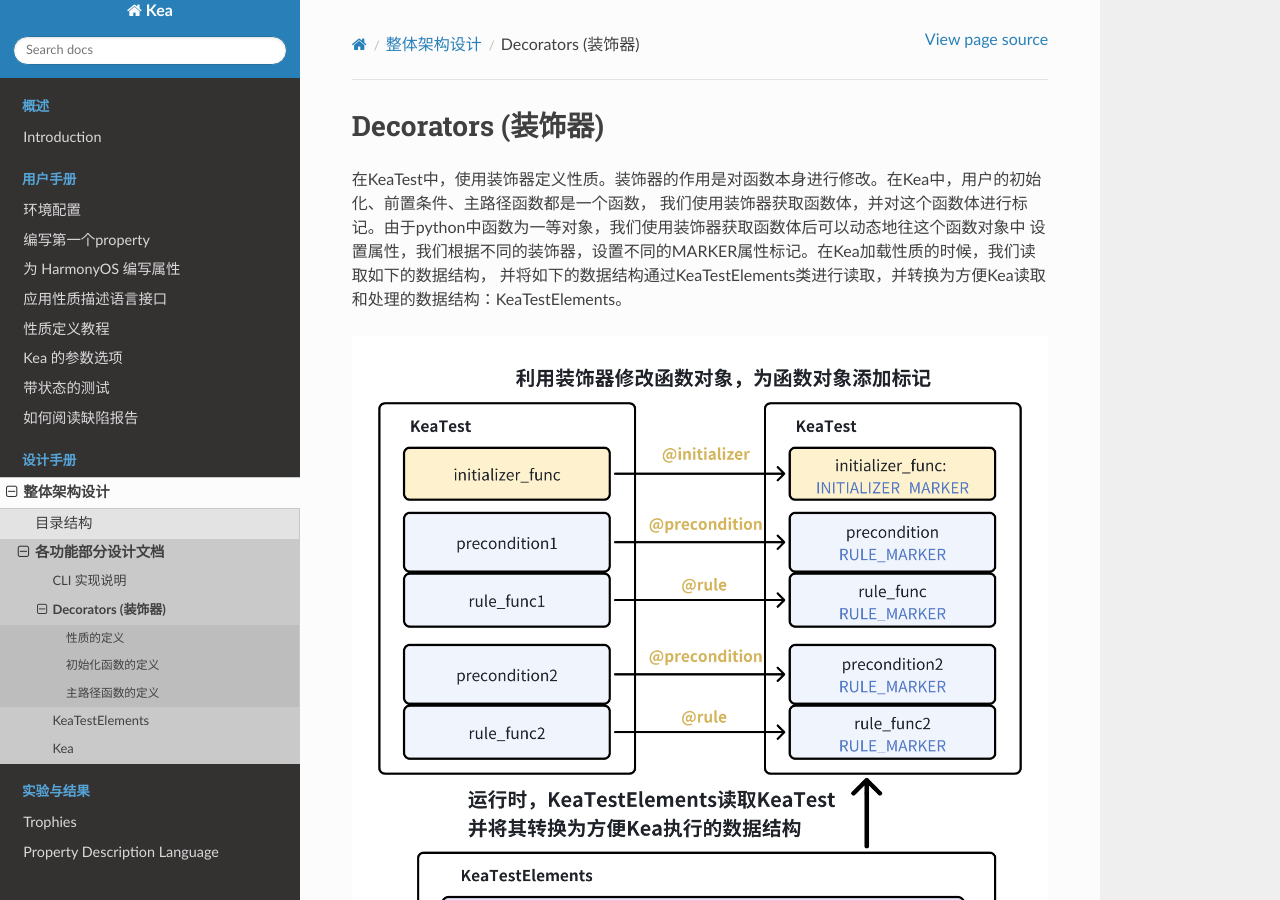
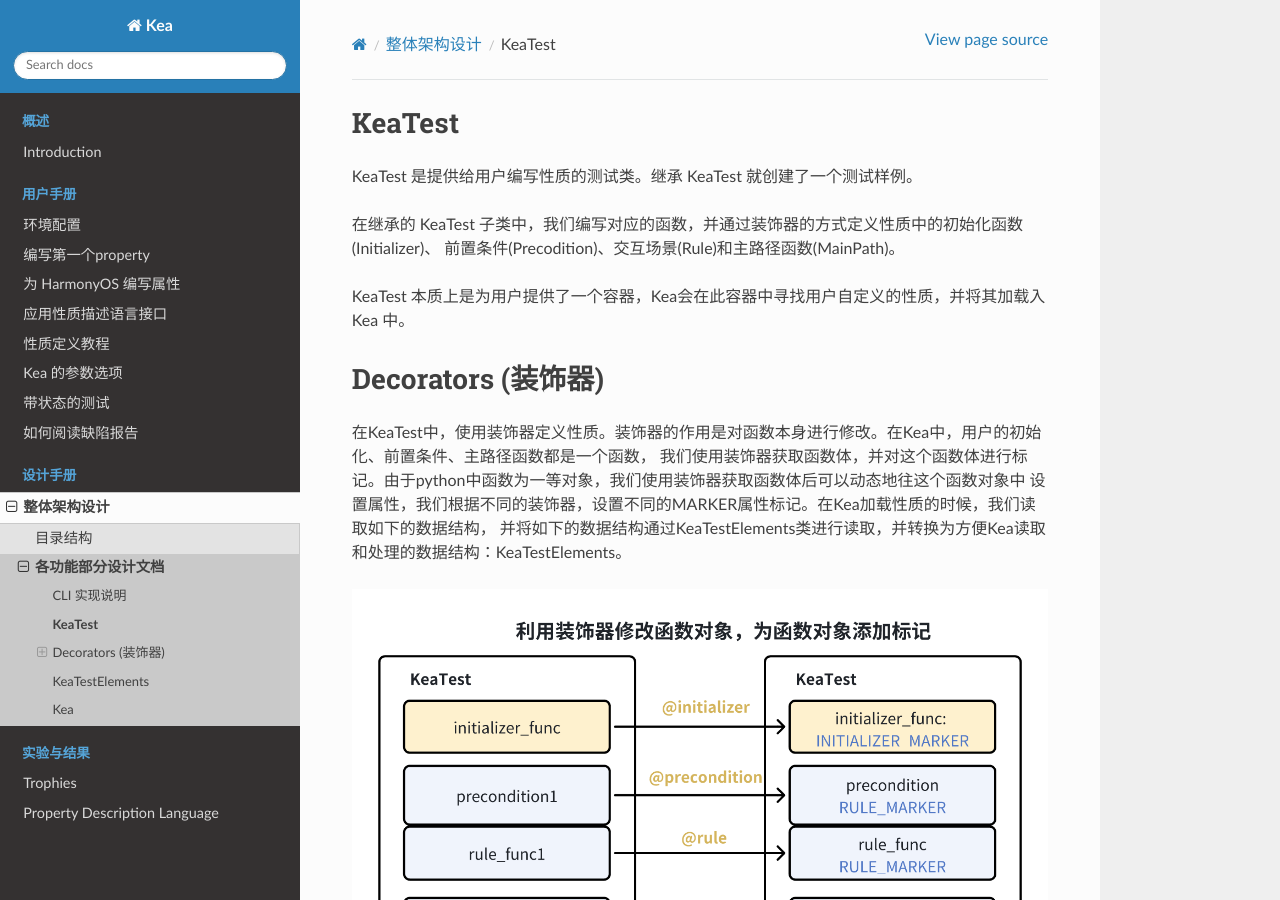
Before and after one commit to XixianLiang/kea-technic-docs, a Sphinx documentation site: the page built from docs/source/part-designDocument/user-interface/keaTest-suite/kea-test.rst, in a window 1280 px wide and 900 px high. Built offline with Sphinx 7.4.7 and the Read the Docs theme 3.1.0, drawn with Linux system fonts in a browser that asks for light colours.

Commit message:
add kea-test

```diff
--- a/docs/source/part-designDocument/intro.rst
+++ b/docs/source/part-designDocument/intro.rst
@@ -57,6 +57,6 @@
 
 .. toctree::
     user-interface/cli.rst
-    user-interface/keaTest-suite/decorators.rst
+    user-interface/keaTest-suite/kea-test.rst
     kea/keaTestElements.rst
     kea/kea.rst
--- a/docs/source/part-designDocument/user-interface/keaTest-suite/decorators.rst
+++ b/docs/source/part-designDocument/user-interface/keaTest-suite/kea-test.rst
@@ -1,3 +1,15 @@
+KeaTest
+===========================
+
+KeaTest 是提供给用户编写性质的测试类。继承 KeaTest 就创建了一个测试样例。
+
+在继承的 KeaTest 子类中，我们编写对应的函数，并通过装饰器的方式定义性质中的初始化函数(Initializer)、
+前置条件(Precodition)、交互场景(Rule)和主路径函数(MainPath)。
+
+KeaTest 本质上是为用户提供了一个容器，Kea会在此容器中寻找用户自定义的性质，并将其加载入 Kea 中。
+
+
+
 Decorators (装饰器)
 =============================
 
```
